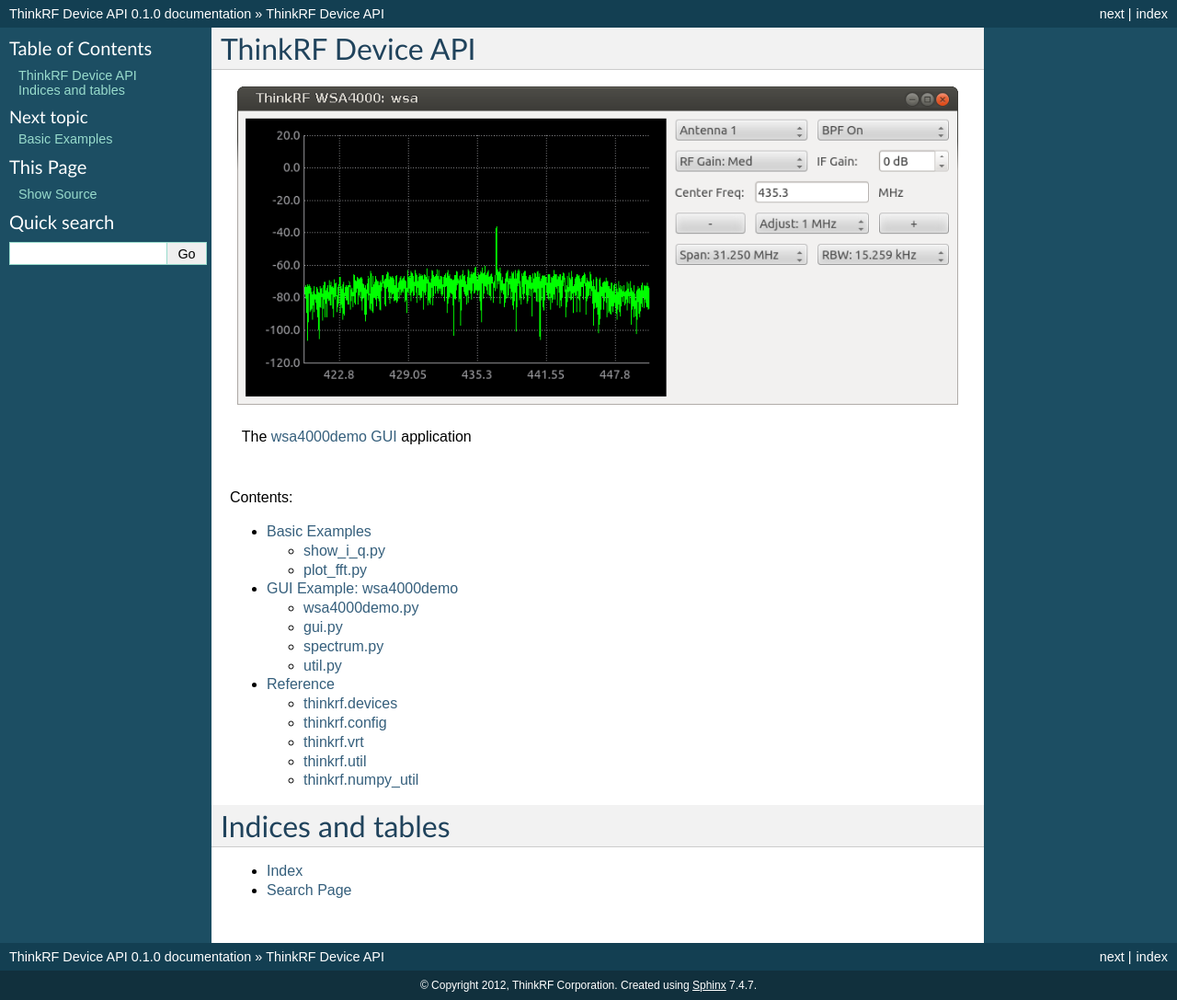
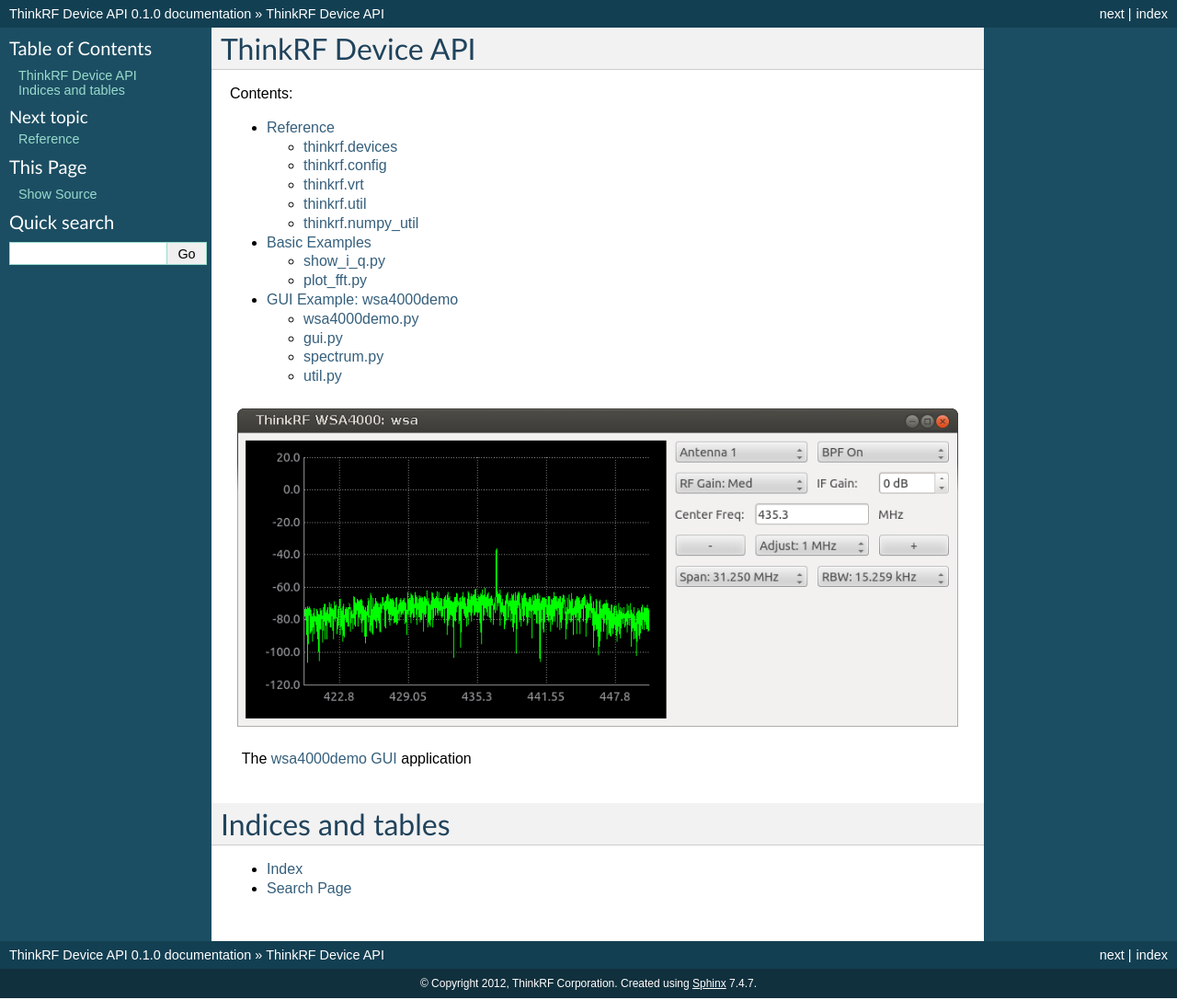
Before and after one commit to pyrf/pyrf, a Sphinx documentation site: the page built from docs/index.rst, in a window 1280 px wide. Shown: the whole page at 92% size. Built offline with Sphinx 7.4.7, drawn with Linux system fonts in a browser that asks for light colours.

Commit message:
docs: move reference and TOC to top of front page

```diff
--- a/docs/index.rst
+++ b/docs/index.rst
@@ -1,20 +1,20 @@
 
 ThinkRF Device API
 ==================
-
-.. figure:: wsa4000demo.png
-   :alt: wsa4000demo screen shot
-
-   The :ref:`wsa4000demo GUI <demo-gui>` application
 
 Contents:
 
 .. toctree::
    :maxdepth: 2
 
+   reference
    examples
    gui
-   reference
+
+.. figure:: wsa4000demo.png
+   :alt: wsa4000demo screen shot
+
+   The :ref:`wsa4000demo GUI <demo-gui>` application
 
 
 
```
